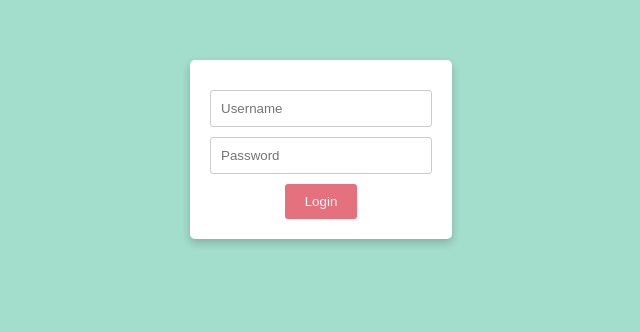
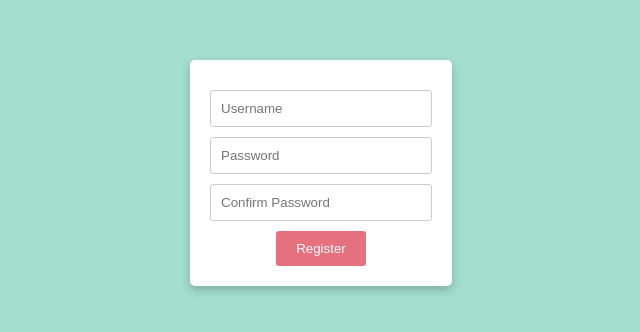
Before and after one commit to taniamoses900-png/angela-bootcamp, a React (Vite) app in the folder react-bootcamp/my-react-app/: page / in a window 1280 px wide. Shown: the part 130-462 px from the top of the page, without its empty margins (319-959 px from the left). Built offline with nearby package versions, Linux system fonts and the light colour scheme.

Commit message:
feat(auth): complete conditional rendering registration challenge

```diff
--- a/react-bootcamp/my-react-app/src/App.jsx
+++ b/react-bootcamp/my-react-app/src/App.jsx
@@ -1,12 +1,12 @@
 import React from "react";
-import Login from "./components/Login";
+import Form from "./components/Form";
 
-var isLoggedIn = false;
+var userIsRegistered = false;
 
 function App() {
   return (
     <div className="container">
-      {isLoggedIn ? <h1>Hello</h1> : <Login />}
+      <Form isRegistered={userIsRegistered} />
     </div>
   );
 }
--- /dev/null
+++ b/react-bootcamp/my-react-app/src/components/Form.jsx
@@ -0,0 +1,19 @@
+import React from "react";
+import Input from "./Input";
+
+function Form(props) {
+  return (
+    <form className="form">
+      <Input type="text" placeholder="Username" />
+      <Input type="password" placeholder="Password" />
+      {!props.isRegistered && (
+        <Input type="password" placeholder="Confirm Password" />
+      )}
+      <button type="submit">
+        {props.isRegistered ? "Login" : "Register"}
+      </button>
+    </form>
+  );
+}
+
+export default Form;
```
